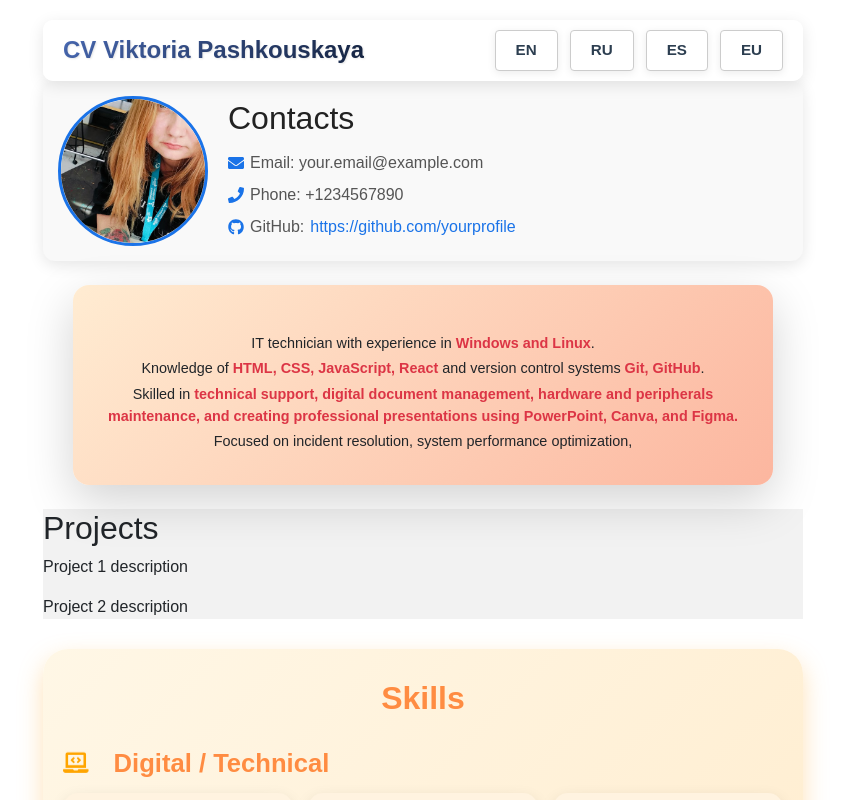
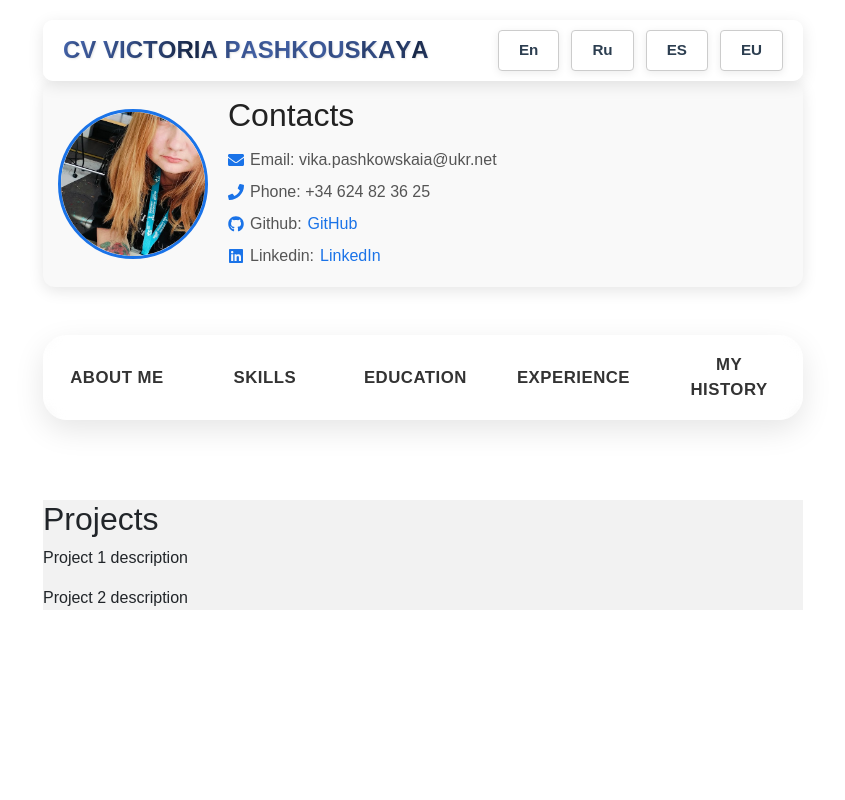
Before and after one commit to VictoriaPashkouskaya/React-multilingual-resume, a React (Create React App) app: page / in a window 1280 px wide. Both pictures are taken after a click on the button "English". Shown: the top 800 px of the page, without its empty margins (217-1062 px from the left). Built offline with nearby package versions, Linux system fonts and the light colour scheme.

Commit message:
update grafic

```diff
--- a/src/App.js
+++ b/src/App.js
@@ -2,12 +2,13 @@
 import React from 'react';
 import { BrowserRouter as Router, Routes, Route } from 'react-router-dom';
 import styled from 'styled-components';
-import Header from './components/Header';
+//import Header from './components/Header';
 import Contacts from './components/Contacts';
 import Projects from './components/Projects';
-import Skills from './components/Skills';
+//import Skills from './components/Skills';
 import LanguageSelector from './components/LanguageSelector';
 import LanguageSelectionPage from './components/LanguageSelectionPage';
+import InteractiveMenu from './components/InteractiveMenu';
 
 const AppWrapper = styled.div`
   max-width: 800px;
@@ -20,9 +21,8 @@ const Resume = () => (
   <AppWrapper>
     <LanguageSelector />
     <Contacts />
-    <Header />
+    <InteractiveMenu/>
     <Projects />
-    <Skills />
   </AppWrapper>
 );
 
--- a/src/components/Contacts.js
+++ b/src/components/Contacts.js
@@ -1,7 +1,7 @@
 import React from 'react';
 import { useTranslation } from 'react-i18next';
 import styled from 'styled-components';
-import { FaGithub, FaEnvelope, FaPhone } from 'react-icons/fa';
+import { FaGithub, FaEnvelope, FaPhone, FaLinkedin } from 'react-icons/fa';
 import profileImage from '../img/IMG20240216124521.jpg';
 
 const ContactsWrapper = styled.div`
@@ -63,9 +63,10 @@ const Contacts = () => {
       <ProfileImage src={profileImage} alt="Profile" />
       <ContactDetails>
         <h2>{t('contacts.title')}</h2>
-        <p><FaEnvelope /> {t('contacts.email')}: your.email@example.com</p>
-        <p><FaPhone /> {t('contacts.phone')}: +1234567890</p>
-        <p><FaGithub /> {t('contacts.github')}: <a href="https://github.com/yourprofile">https://github.com/yourprofile</a></p>
+        <p><FaEnvelope /> {t('contacts.email')}: vika.pashkowskaia@ukr.net</p>
+        <p><FaPhone /> {t('contacts.phone')}: +34 624 82 36 25</p>
+        <p><FaGithub /> {t('Github')}: <a href="https://github.com/VictoriaPashkouskaya" target="_blank" rel="noopener noreferrer">GitHub</a></p>
+        <p><FaLinkedin /> {t('Linkedin')}: <a href="https://www.linkedin.com/in/victoria-pashkouskaya" target="_blank" rel="noopener noreferrer">LinkedIn</a></p>
       </ContactDetails>
     </ContactsWrapper>
   );
--- a/src/components/Header.js
+++ b/src/components/Header.js
@@ -1,48 +1,28 @@
 import React from 'react';
 import { useTranslation } from 'react-i18next';
-import 'bootstrap/dist/css/bootstrap.min.css';
 import styled from 'styled-components';
 
 const StyledHeader = styled.header`
   .card-body {
-    padding: 2rem !important;
+    padding: 2rem;
 
-    @media (max-width: 768px) {
-      padding: 1.5rem !important;
-    }
-
-    @media (max-width: 480px) {
-      padding: 1rem !important;
-    }
+    @media (max-width: 768px) { padding: 1.5rem; }
+    @media (max-width: 480px) { padding: 1rem; }
   }
 
   h1.display-3 {
     font-size: 2rem;
     line-height: 1.2;
-
-    @media (max-width: 768px) {
-      font-size: 1.6rem;
-    }
-
-    @media (max-width: 480px) {
-      font-size: 1.4rem;
-    }
+    @media (max-width: 768px) { font-size: 1.6rem; }
+    @media (max-width: 480px) { font-size: 1.4rem; }
   }
 
   p.lead {
     font-size: 0.9rem;
     line-height: 1.5;
     margin-bottom: 0.4rem;
-
-    @media (max-width: 768px) {
-      font-size: 0.95rem;
-      line-height: 1.4;
-    }
-
-    @media (max-width: 480px) {
-      font-size: 0.9rem;
-      line-height: 1.3;
-    }
+    @media (max-width: 768px) { font-size: 0.95rem; line-height: 1.4; }
+    @media (max-width: 480px) { font-size: 0.9rem; line-height: 1.3; }
   }
 `;
 
@@ -51,40 +31,26 @@ const Header = () => {
 
   return (
     <StyledHeader className="d-flex justify-content-center my-4">
-      <div
-        className="card shadow-lg rounded-4 overflow-hidden"
+      <div className="card shadow-lg rounded-4 overflow-hidden"
            style={{
              width: '100%',
-          maxWidth: '700px', // теперь ширина совпадает с типичным "Contact" блоком
+             maxWidth: '700px',
              background: 'linear-gradient(135deg, #ffecd2, #fcb69f)',
              border: 'none',
-          transform: 'translateY(0)',
-          transition: 'transform 0.6s ease, box-shadow 0.6s ease'
-        }}
-        onMouseEnter={e => {
-          e.currentTarget.style.transform = 'translateY(-5px)';
-          e.currentTarget.style.boxShadow = '0 20px 40px rgba(0,0,0,0.25)';
-        }}
-        onMouseLeave={e => {
-          e.currentTarget.style.transform = 'translateY(0)';
-          e.currentTarget.style.boxShadow = '0 10px 25px rgba(0,0,0,0.2)';
-        }}
-      >
+           }}>
         <div className="card-body text-center">
-          <h1
-            className="display-3 fw-bold mb-3 text-gradient"
+          <h1 className="display-3 fw-bold mb-3 text-gradient"
               style={{
                 background: 'linear-gradient(90deg, #ff5e3a, #ffb347)',
                 WebkitBackgroundClip: 'text',
                 WebkitTextFillColor: 'transparent',
                 textShadow: '1px 1px 4px rgba(0,0,0,0.2)'
-            }}
-          >
-            {/* заголовок можно добавить здесь */}
+              }}>
+            {t('')} {/* Твой логотип/имя */}
           </h1>
 
           <p className="lead text-dark mb-1">
-            {t('header.intro')}
+            {t('')}
             <span className="fw-bold text-danger">{t('header.systems')}</span>.
           </p>
 
--- /dev/null
+++ b/src/components/InteractiveMenu.js
@@ -0,0 +1,130 @@
+import React, { useState } from 'react';
+import styled, { keyframes } from 'styled-components';
+import Header from './Header';
+import Skills from './Skills';
+import Education from './Education';
+import Experience from './Experience';
+import PersonalHistory from './PersonalHistory';
+import { useTranslation } from 'react-i18next';
+
+// --- Анимации ---
+const fadeIn = keyframes`
+  from { opacity: 0; transform: translateY(10px); }
+  to { opacity: 1; transform: translateY(0); }
+`;
+
+const glow = keyframes`
+  0%, 100% { box-shadow: 0 0 10px rgba(255, 255, 255, 0.5), 0 0 20px rgba(255, 255, 255, 0.3); }
+  50% { box-shadow: 0 0 20px rgba(255, 255, 255, 0.8), 0 0 30px rgba(255, 255, 255, 0.5); }
+`;
+
+// --- Стили ---
+const MenuWrapper = styled.div`
+  display: flex;
+  flex-direction: column;
+  max-width: 950px;
+  margin: 3rem auto;
+  font-family: 'Montserrat', sans-serif;
+`;
+
+const TabButtons = styled.div`
+  display: flex;
+  gap: 0;
+  border-radius: 24px;
+  overflow: hidden;
+  background: rgba(255, 255, 255, 0.2);
+  backdrop-filter: blur(12px);
+  box-shadow: 0 10px 30px rgba(0,0,0,0.1);
+  margin-bottom: 2rem;
+
+  button {
+    flex: 1;
+    background: rgba(255, 255, 255, 0.15);
+    color: #333;
+    border: 1px solid rgba(255, 255, 255, 0.3);
+    padding: 1rem 1.5rem;
+    font-weight: 600;
+    font-size: 1.05rem;
+    cursor: pointer;
+    position: relative;
+    text-transform: uppercase;
+    letter-spacing: 0.5px;
+    transition: all 0.3s ease;
+    backdrop-filter: blur(5px);
+    border-radius: 12px;
+
+    &:not(:last-child)::after {
+      content: '';
+      position: absolute;
+      top: 15%;
+      right: 0;
+      width: 1px;
+      height: 70%;
+      background: rgba(255, 255, 255, 0.3);
+    }
+
+    &:hover {
+      animation: ${glow} 1s infinite alternate;
+      transform: translateY(-2px) scale(1.05);
+      background: rgba(255, 255, 255, 0.25);
+      color: #000;
+      box-shadow: 0 8px 25px rgba(0,0,0,0.2), 0 0 15px rgba(255,255,255,0.3);
+    }
+
+    &.active {
+      background: rgba(255, 255, 255, 0.3);
+      border-color: #fff;
+      color: #000;
+      transform: scale(1.08);
+      box-shadow: 0 10px 30px rgba(0,0,0,0.25), 0 0 20px rgba(255,255,255,0.4);
+      animation: ${glow} 1s infinite alternate;
+    }
+  }
+`;
+
+const SectionWrapper = styled.div`
+  animation: ${fadeIn} 0.5s ease forwards;
+`;
+
+// --- Компонент ---
+const InteractiveMenu = () => {
+  const { t } = useTranslation();
+  const [activeSection, setActiveSection] = useState(null); // по умолчанию ничего не выбрано
+
+  const sections = [
+    { id: 'header', label: t('About me'), component: <Header /> },
+    { id: 'skills', label: t('Skills'), component: <Skills /> },
+    { id: 'education', label: t('Education'), component: <Education /> },
+    { id: 'experience', label: t('Experience'), component: <Experience /> },
+    { id: 'history', label: t('My history'), component: <PersonalHistory /> },
+  ];
+
+  const handleClick = (id) => {
+    // если уже активна — закрываем, иначе открываем
+    setActiveSection(prev => (prev === id ? null : id));
+  };
+
+  return (
+    <MenuWrapper>
+      <TabButtons>
+        {sections.map(({ id, label }) => (
+          <button
+            key={id}
+            className={activeSection === id ? 'active' : ''}
+            onClick={() => handleClick(id)}
+          >
+            {label}
+          </button>
+        ))}
+      </TabButtons>
+
+      {activeSection && (
+        <SectionWrapper>
+          {sections.find(sec => sec.id === activeSection)?.component}
+        </SectionWrapper>
+      )}
+    </MenuWrapper>
+  );
+};
+
+export default InteractiveMenu;
--- a/src/components/LanguageSelector.js
+++ b/src/components/LanguageSelector.js
@@ -2,12 +2,13 @@ import React, { useState } from 'react';
 import { useTranslation } from 'react-i18next';
 import styled, { keyframes } from 'styled-components';
 
-// Анимация взрыва букв
+// --- Анимация взрыва букв ---
 const explode = keyframes`
   0% { transform: translate(0,0) rotate(0deg) scale(1); opacity: 1; }
   100% { transform: translate(var(--x), var(--y)) rotate(var(--rot)) scale(0.5); opacity: 0; }
 `;
 
+// --- Стили ---
 const SelectorWrapper = styled.div`
   display: flex;
   justify-content: space-between;
@@ -23,28 +24,6 @@ const SelectorWrapper = styled.div`
   @media (max-width: 768px) {
     flex-direction: column;
     padding: 8px 12px;
-  }
-`;
-
-const Logo = styled.div`
-  font-weight: 900;
-  font-family: 'Montserrat', sans-serif;
-  font-size: 1.5rem;
-  background: linear-gradient(90deg, #4b6cb7, #182848);
-  -webkit-background-clip: text;
-  -webkit-text-fill-color: transparent;
-  text-shadow: 1px 1px 2px rgba(0,0,0,0.1);
-  animation: float 3s ease-in-out infinite;
-
-  @keyframes float {
-    0% { transform: translateY(0px); }
-    50% { transform: translateY(-3px); }
-    100% { transform: translateY(0px); }
-  }
-
-  @media (max-width: 768px) {
-    font-size: 1.2rem;
-    margin-bottom: 8px;
   }
 `;
 
@@ -105,9 +84,62 @@ const FallingLetter = styled.span`
   animation: ${explode} 2.2s forwards;
 `;
 
+// --- Анимация букв логотипа ---
+const Letter = styled.span`
+  display: inline-block;
+  font-weight: 900;
+  font-family: 'Montserrat', sans-serif;
+  font-size: 1.5rem;
+  background: linear-gradient(270deg, #4b6cb7, #182848, #4b6cb7);
+  background-size: 600% 600%;
+  -webkit-background-clip: text;
+  -webkit-text-fill-color: transparent;
+  text-shadow: 1px 1px 2px rgba(0,0,0,0.1);
+  opacity: 0;
+  animation: appear 0.5s forwards, gradientMove 3s ease infinite;
+  animation-delay: ${props => props.index * 0.1}s;
+
+  @keyframes appear {
+    from { opacity: 0; transform: translateY(10px); }
+    to { opacity: 1; transform: translateY(0); }
+  }
+
+  @keyframes gradientMove {
+    0% { background-position: 0% 50%; }
+    50% { background-position: 100% 50%; }
+    100% { background-position: 0% 50%; }
+  }
+
+  @media (max-width: 768px) {
+    font-size: 1.2rem;
+  }
+`;
+
+const LogoText = () => {
+  const text = 'CV VICTORIA PASHKOUSKAYA';
+  return (
+    <div style={{ display: 'inline-block', whiteSpace: 'nowrap' }}>
+      {text.split('').map((char, idx) => (
+        <Letter key={idx} index={idx}>
+          {char === ' ' ? '\u00A0' : char}
+        </Letter>
+      ))}
+    </div>
+  );
+};
+
+// --- Основной компонент с JSON-переводами ---
 const LanguageSelector = () => {
-  const { i18n } = useTranslation();
+  const { i18n, t } = useTranslation(); // <-- добавили t
   const [letters, setLetters] = useState([]);
+
+  // локализованные названия языков
+  const languages = [
+    { code: 'en', label: t('En') },
+    { code: 'ru', label: t('Ru') },
+    { code: 'es', label: t('ES') },
+    { code: 'eu', label: t('EU') }
+  ];
 
   const handleClick = (lng, e) => {
     i18n.changeLanguage(lng);
@@ -135,12 +167,12 @@ const LanguageSelector = () => {
 
   return (
     <SelectorWrapper>
-      <Logo>CV Viktoria Pashkouskaya</Logo>
+      <LogoText />
       <ButtonsContainer>
-        {['en','ru','es','eu'].map(lng => (
-          <ButtonWrapper key={lng}>
-            <LanguageButton onClick={(e) => handleClick(lng, e)}>
-              {lng.toUpperCase()}
+        {languages.map(lng => (
+          <ButtonWrapper key={lng.code}>
+            <LanguageButton onClick={(e) => handleClick(lng.code, e)}>
+              {lng.label} {/* <-- теперь локализованные надписи */}
             </LanguageButton>
           </ButtonWrapper>
         ))}
```
Also changed, not shown: src/components/Education.js (added), src/components/Experience.js (added), src/components/PersonalHistory.js (added). Lines whose indentation alone changed are shown as unchanged.
